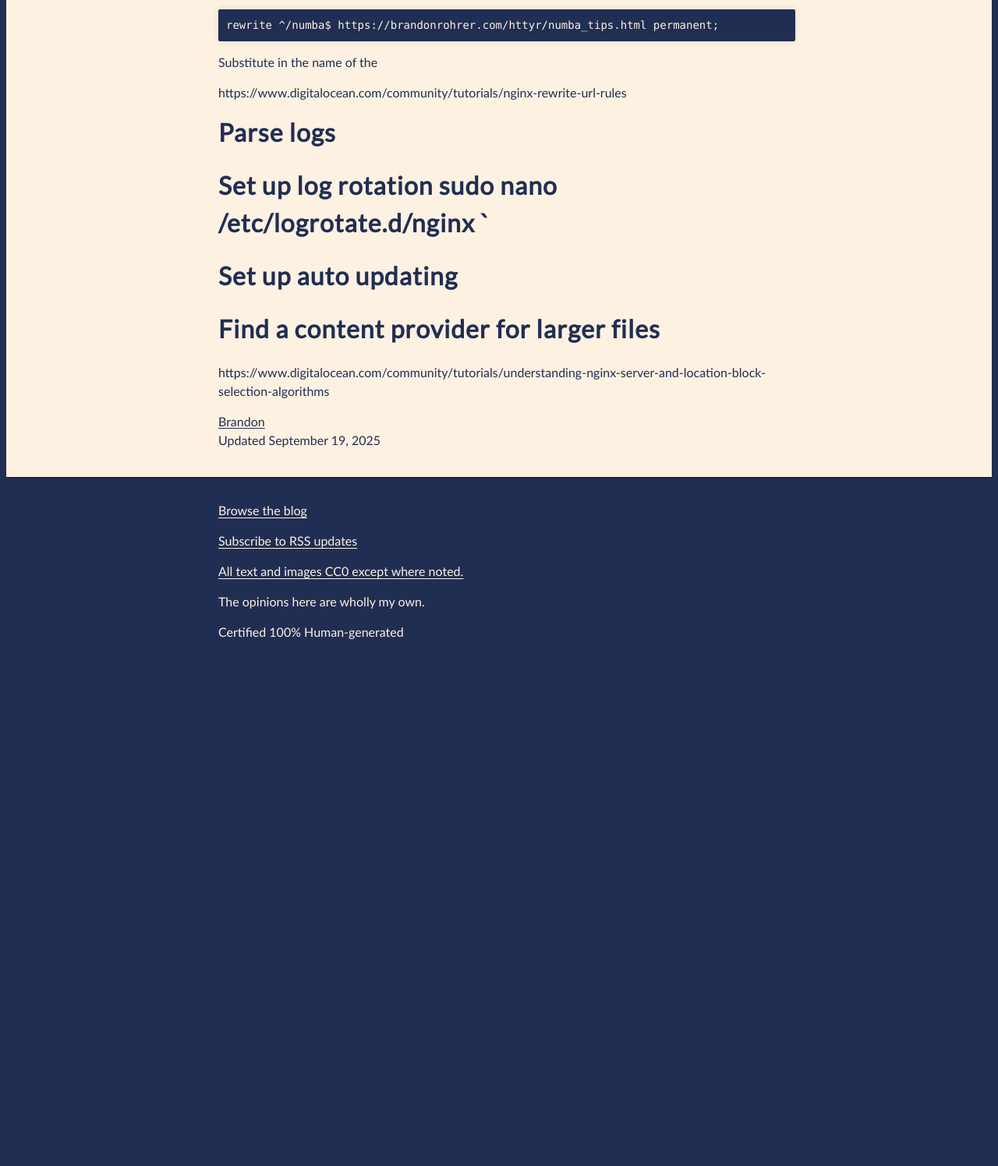
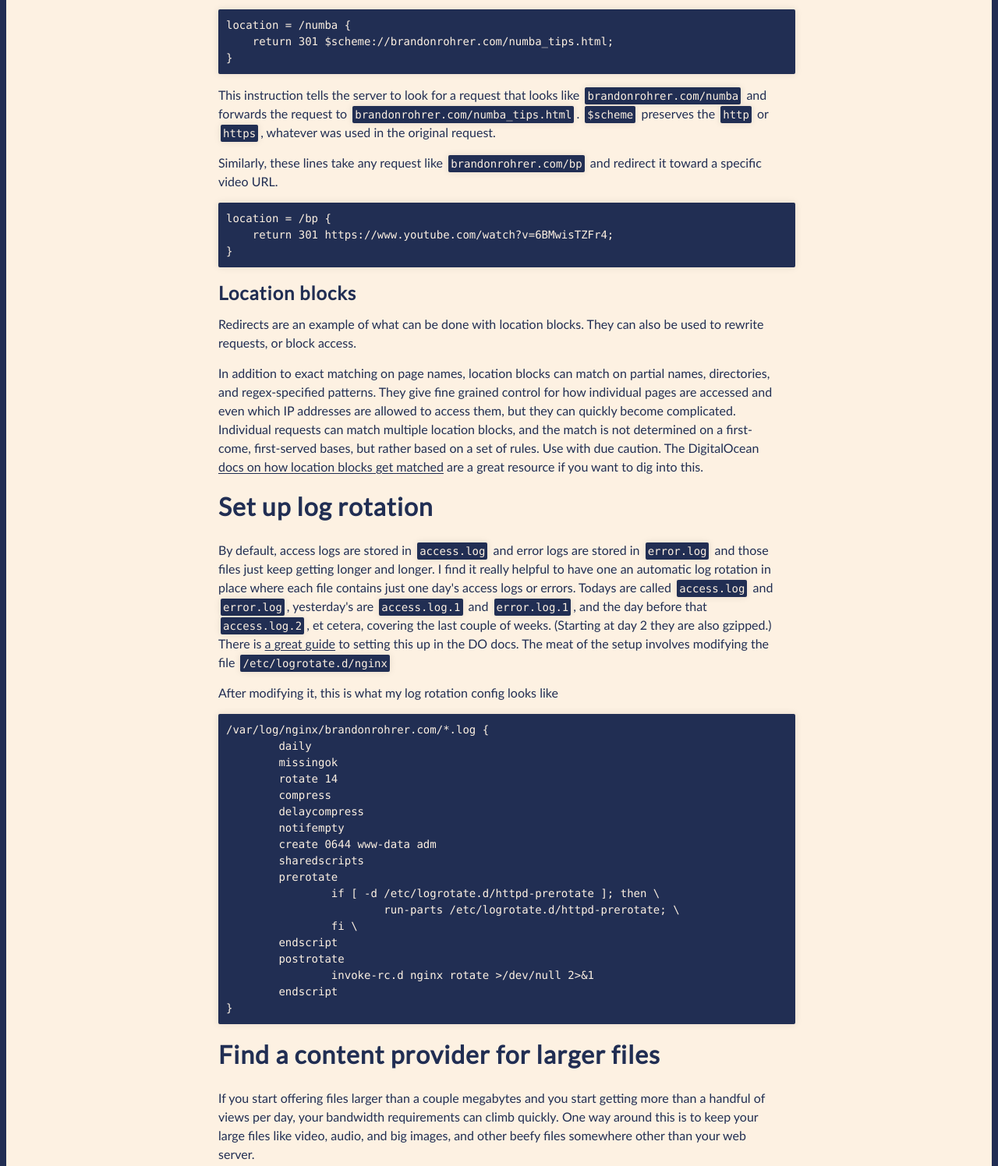
Before and after one commit to brohrer/brandonrohrer.com, a plain HTML site: page html/hosting4.html in a window 1280 px wide. Shown: the part 3420-4916 px from the top of the page at 78% size. Before the commit the page ends 4286 px from the top, so only its background shows below. Drawn offline with Linux system fonts and the light colour scheme.

Commit message:
hosting update

```diff
--- a/html/hosting4.html
+++ b/html/hosting4.html
@@ -2,7 +2,7 @@
 <html>
 
   <script type="text/javascript">var blog_title = "Caring for your webserver";</script>
-  <script type="text/javascript">var publication_date = "September 19, 2025";</script>
+  <script type="text/javascript">var publication_date = "September 21, 2025";</script>
   <head>
     <link rel="icon" href="images/ml_logo.png">
     <meta charset='utf-8'>
@@ -269,35 +269,125 @@
 
 <p>
 <pre>
-rewrite ^/numba$ https://brandonrohrer.com/httyr/numba_tips.html permanent;
+location = /numba {
+    return 301 $scheme://brandonrohrer.com/numba_tips.html;
+}
 </pre>
 </p>
 
 <p>
-Substitute in the name of the
+This instruction tells the server to look for a request that looks like
+<code>brandonrohrer.com/numba</code> and forwards the request to
+<code>brandonrohrer.com/numba_tips.html</code>. <code>$scheme</code> preserves the <code>http</code> or
+<code>https</code>, whatever was used in the original request.
 </p>
 
 <p>
-https://www.digitalocean.com/community/tutorials/nginx-rewrite-url-rules
+Similarly, these lines take any request  like <code>brandonrohrer.com/bp</code>
+and redirect it toward a specific video URL.
 </p>
 
-<h2><a id="Parse-logs"></a><a href="#Parse-logs">Parse logs</a></h2>
+<p>
+<pre>
+location = /bp {
+    return 301 https://www.youtube.com/watch?v=6BMwisTZFr4;
+}
+</pre>
+</p>
 
-<h2><a id="Set-up-log-rotation
-sudo-nano-/etc/logrotate.d/nginx
-`"></a><a href="#Set-up-log-rotation
-sudo-nano-/etc/logrotate.d/nginx
-`">Set up log rotation
-sudo nano /etc/logrotate.d/nginx
-`</a></h2>
+<h3><a id="Location-blocks"></a><a href="#Location-blocks">Location blocks</a></h3>
 
-<h2><a id="Set-up-auto-updating"></a><a href="#Set-up-auto-updating">Set up auto updating</a></h2>
+<p>
+Redirects are an example of what can be done with location blocks.
+They can also be used to rewrite requests, or block access.
+</p>
+
+<p>
+In addition to exact matching on page names, location blocks can match
+on partial names, directories, and regex-specified patterns.
+They give fine grained control for how individual pages are accessed
+and even which IP addresses are allowed to access them, but they
+can quickly become complicated. Individual requests can match multiple
+location blocks, and the match is not determined on a first-come,
+first-served bases, but rather based on a set of rules. Use with due caution.
+The DigitalOcean <a href="https://www.digitalocean.com/community/tutorials/understanding-nginx-server-and-location-block-selection-algorithms">docs on how location blocks get matched</a>
+are a great resource if you want to dig into this.
+</p>
+
+<h2><a id="Set-up-log-rotation"></a><a href="#Set-up-log-rotation">Set up log rotation</a></h2>
+
+<p>
+By default, access logs are stored in <code>access.log</code> and error logs are
+stored in <code>error.log</code> and those files just keep getting longer and longer.
+I find it really helpful to have one an automatic log rotation in place
+where each file contains just one day's access logs or errors. Todays
+are called <code>access.log</code> and <code>error.log</code>, yesterday's are
+<code>access.log.1</code> and <code>error.log.1</code>, and the day before that
+<code>access.log.2</code>, et cetera, covering the last couple of weeks.
+(Starting at day 2 they are also gzipped.) There is
+<a href="https://www.digitalocean.com/community/tutorials/how-to-configure-logging-and-log-rotation-in-nginx-on-an-ubuntu-vps#managing-a-log-rotation">a great guide</a>
+to setting this up in the DO docs. The meat of the setup involves
+modifying the file <code>/etc/logrotate.d/nginx</code>
+</p>
+
+<p>
+After modifying it, this is what my log rotation config looks like
+</p>
+
+<p>
+<pre>
+/var/log/nginx/brandonrohrer.com/*.log {
+	daily
+	missingok
+	rotate 14
+	compress
+	delaycompress
+	notifempty
+	create 0644 www-data adm
+	sharedscripts
+	prerotate
+		if [ -d /etc/logrotate.d/httpd-prerotate ]; then \
+			run-parts /etc/logrotate.d/httpd-prerotate; \
+		fi \
+	endscript
+	postrotate
+		invoke-rc.d nginx rotate >/dev/null 2>&1
+	endscript
+}
+</pre>
+</p>
 
 <h2><a id="Find-a-content-provider-for-larger-files"></a><a href="#Find-a-content-provider-for-larger-files">Find a content provider for larger files</a></h2>
 
 <p>
-https://www.digitalocean.com/community/tutorials/understanding-nginx-server-and-location-block-selection-algorithms
+If you start offering files larger than a couple megabytes and you start
+getting more than a handful of views per day, your bandwidth requirements
+can climb quickly. One way around this is to keep your large files like
+video, audio, and big images, and other beefy files somewhere other than your
+web server.
 </p>
+
+<p>
+There are several services that offer image, audio, and video hosting, and
+some of them have free tiers. YouTube is a popular option for hosting vides,
+but I find ads and irrelevant recommendations so annoying that I've paid
+a few dollars for a bottom-tier Vimeo account. I don't do a lot of
+audio-only content, so no recommendations there. My biggest bandwidth
+hog is my image catalog. I explored using a content hosting service for them
+but wasn't interested in all the bells and whistles. I eventually settled
+on abusing GitHub as a hosting service. There seem to be no limitations
+on repository size, no throttling on bandwidth (at least at the scales
+I'm using it for) and I'm OK with the trade-off of free hosting in
+exchange for giving Microsoft unfettered access to my images.
+</p>
+
+<p>
+As a result the bandwidth from my server tends to settle around 10 kB/s
+on average, while serving a few thousand page views per day. It helps me
+keep my hosting costs low.
+</p>
+
+<h2><a id="Parse-logs"></a><a href="#Parse-logs">Parse logs</a></h2>
 
         <script src="javascripts/blog_signature.js"></script>
       </section>
```
Also changed, not shown: 1 other file.
